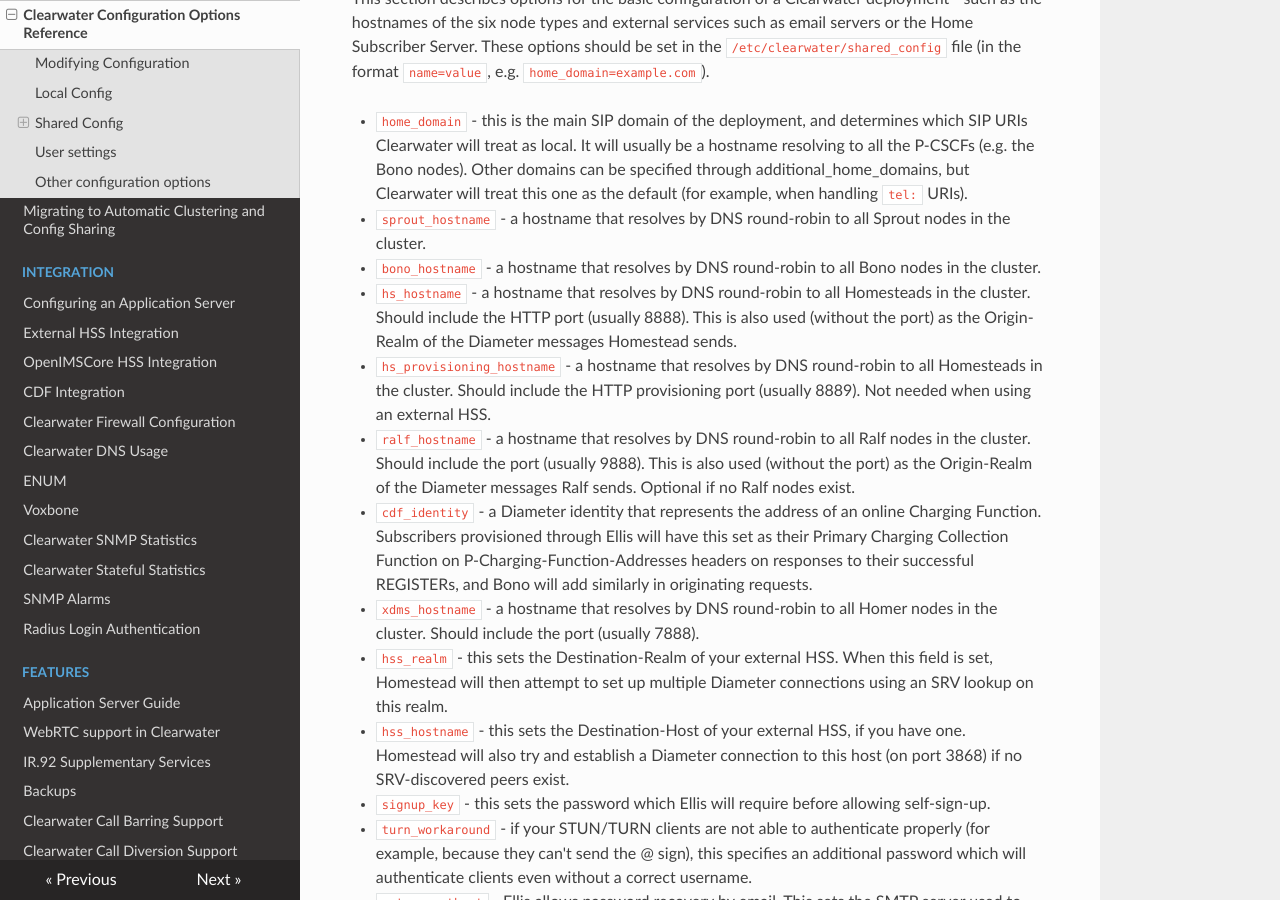
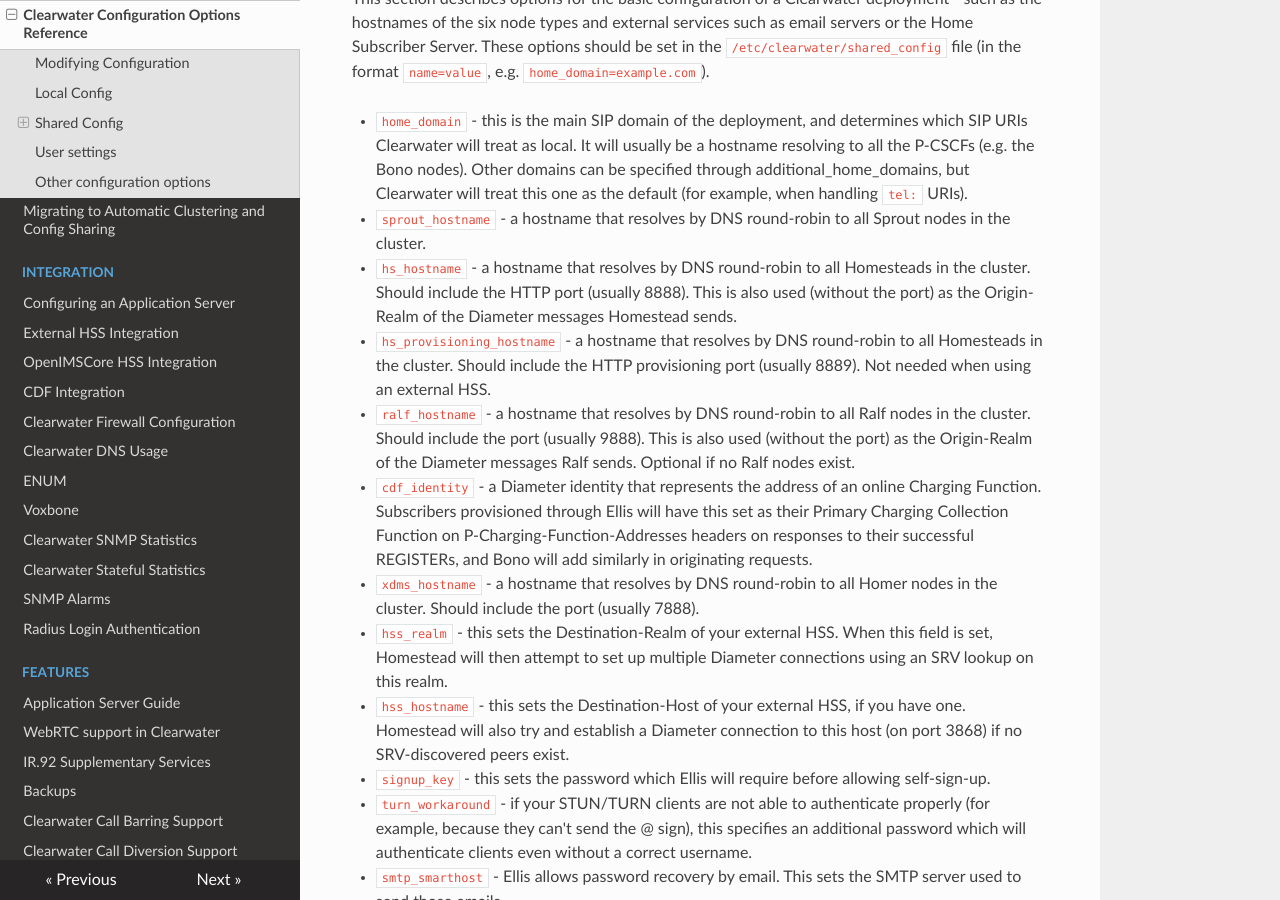
Before and after one commit to Metaswitch/clearwater-readthedocs, an MkDocs documentation site: the page built from docs/Clearwater_Configuration_Options_Reference.md, in a window 1280 px wide and 900 px high, scrolled down 2192 px. Built offline with MkDocs 1.6.1, drawn with Linux system fonts in a browser that asks for light colours; nearby versions of some CDN libraries; old or Windows-style settings are respelled for this version of MkDocs.

Commit message:
Remove bono_hostname (as it doesn't do anything)

```diff
--- a/docs/Clearwater_Configuration_Options_Reference.md
+++ b/docs/Clearwater_Configuration_Options_Reference.md
@@ -54,7 +54,6 @@ This section describes options for the basic configuration of a Clearwater deplo
 
 * `home_domain` - this is the main SIP domain of the deployment, and determines which SIP URIs Clearwater will treat as local. It will usually be a hostname resolving to all the P-CSCFs (e.g. the Bono nodes). Other domains can be specified through additional_home_domains, but Clearwater will treat this one as the default (for example, when handling `tel:` URIs).
 * `sprout_hostname` - a hostname that resolves by DNS round-robin to all Sprout nodes in the cluster.
-* `bono_hostname` - a hostname that resolves by DNS round-robin to all Bono nodes in the cluster.
 * `hs_hostname` - a hostname that resolves by DNS round-robin to all Homesteads in the cluster. Should include the HTTP port (usually 8888). This is also used (without the port) as the Origin-Realm of the Diameter messages Homestead sends.
 * `hs_provisioning_hostname` - a hostname that resolves by DNS round-robin to all Homesteads in the cluster. Should include the HTTP provisioning port (usually 8889). Not needed when using an external HSS.
 * `ralf_hostname` - a hostname that resolves by DNS round-robin to all Ralf nodes in the cluster. Should include the port (usually 9888). This is also used (without the port) as the Origin-Realm of the Diameter messages Ralf sends. Optional if no Ralf nodes exist.
```
